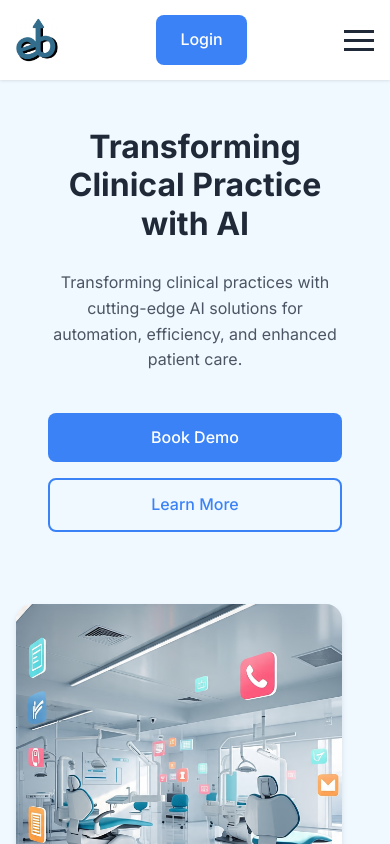
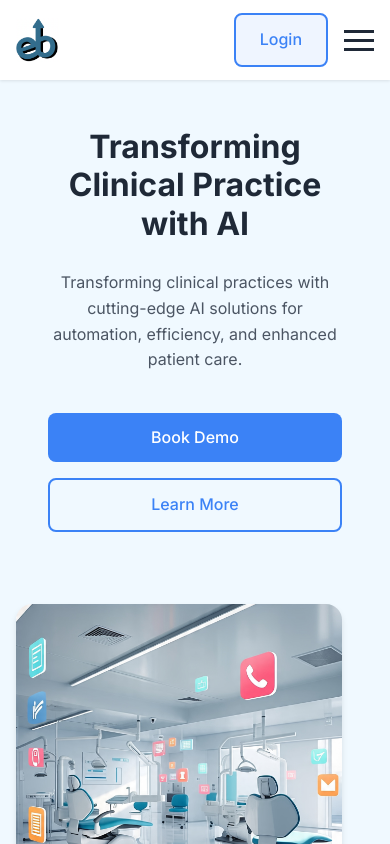
Before and after one commit to Jannatt22/Scheduly-AI, a React (Create React App) app: page / in a window 390 px wide. Shown: the top 844 px of the page. Built offline with nearby package versions, Linux system fonts and the light colour scheme.

Commit message:
Update mobile navigation: move login button next to hamburger icon and style with blue border/low opacity

```diff
--- a/src/App.css
+++ b/src/App.css
@@ -89,6 +89,30 @@ body {
 
 .cta-button:hover {
   background: #2563EB;
+}
+
+/* Mobile Login Button Style */
+.cta-button.mobile {
+  background: rgba(59, 130, 246, 0.08); /* very low opacity blue */
+  color: var(--primary);
+  border: 2px solid var(--primary);
+  font-weight: 500;
+}
+
+@media (max-width: 768px) {
+  .nav-container {
+    display: flex;
+    align-items: center;
+    justify-content: space-between;
+    position: relative;
+  }
+  .cta-button.mobile {
+    margin-right: 1rem;
+    order: 2;
+  }
+  .hamburger-menu {
+    order: 3;
+  }
 }
 
 /* Hero Section */
--- a/src/App.tsx
+++ b/src/App.tsx
@@ -19,6 +19,9 @@ const Navigation = () => {
     setIsMenuOpen(!isMenuOpen);
   };
 
+  // Detect mobile
+  const isMobile = typeof window !== 'undefined' && window.innerWidth <= 768;
+
   return (
     <header className="nav-header">
       <div className="nav-container">
@@ -33,15 +36,22 @@ const Navigation = () => {
           <a href="https://calendly.com/siva-effibotic/30min?month=2025-06" target="_blank" rel="noopener noreferrer">Book Demo</a>
           <a href="#contact">Contact</a>
         </nav>
-        <a href="#login" className="cta-button">Login</a>
-
-        {/* Hamburger Menu */}
-        <div className={`hamburger-menu ${isMenuOpen ? 'active' : ''}`} onClick={toggleMenu}>
-          <span></span>
-          <span></span>
-          <span></span>
+        {/* Show login button and hamburger in a flex row on mobile */}
+        <div style={{ display: 'flex', alignItems: 'center' }}>
+          <a
+            href="#login"
+            className={`cta-button${isMobile ? ' mobile' : ''}`}
+            style={isMobile ? { marginRight: '1rem' } : {}}
+          >
+            Login
+          </a>
+          {/* Hamburger Menu */}
+          <div className={`hamburger-menu ${isMenuOpen ? 'active' : ''}`} onClick={toggleMenu}>
+            <span></span>
+            <span></span>
+            <span></span>
+          </div>
         </div>
-
         {/* Mobile Navigation */}
         <div className={`mobile-nav ${isMenuOpen ? 'active' : ''}`}>
           <nav className="mobile-nav-links">
```
